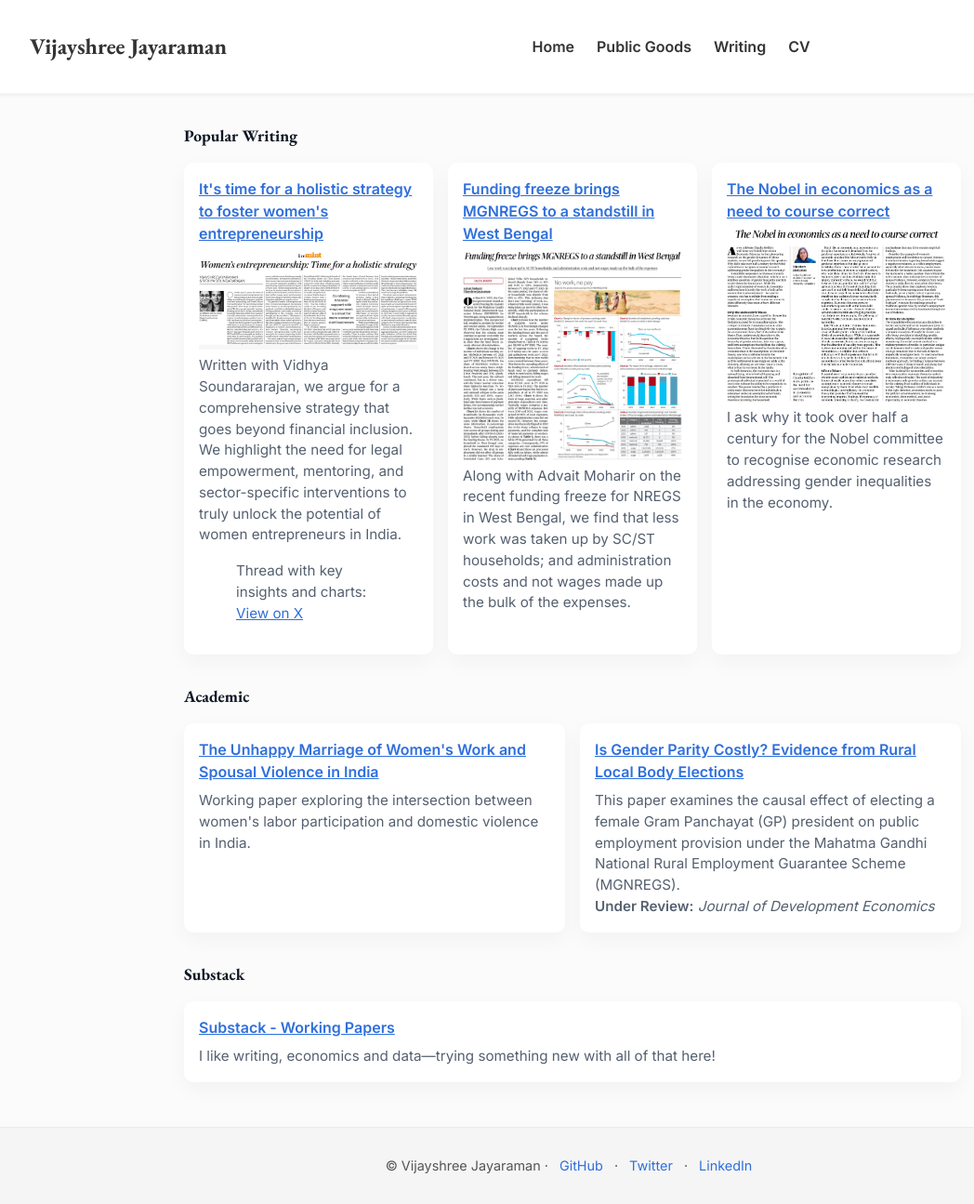
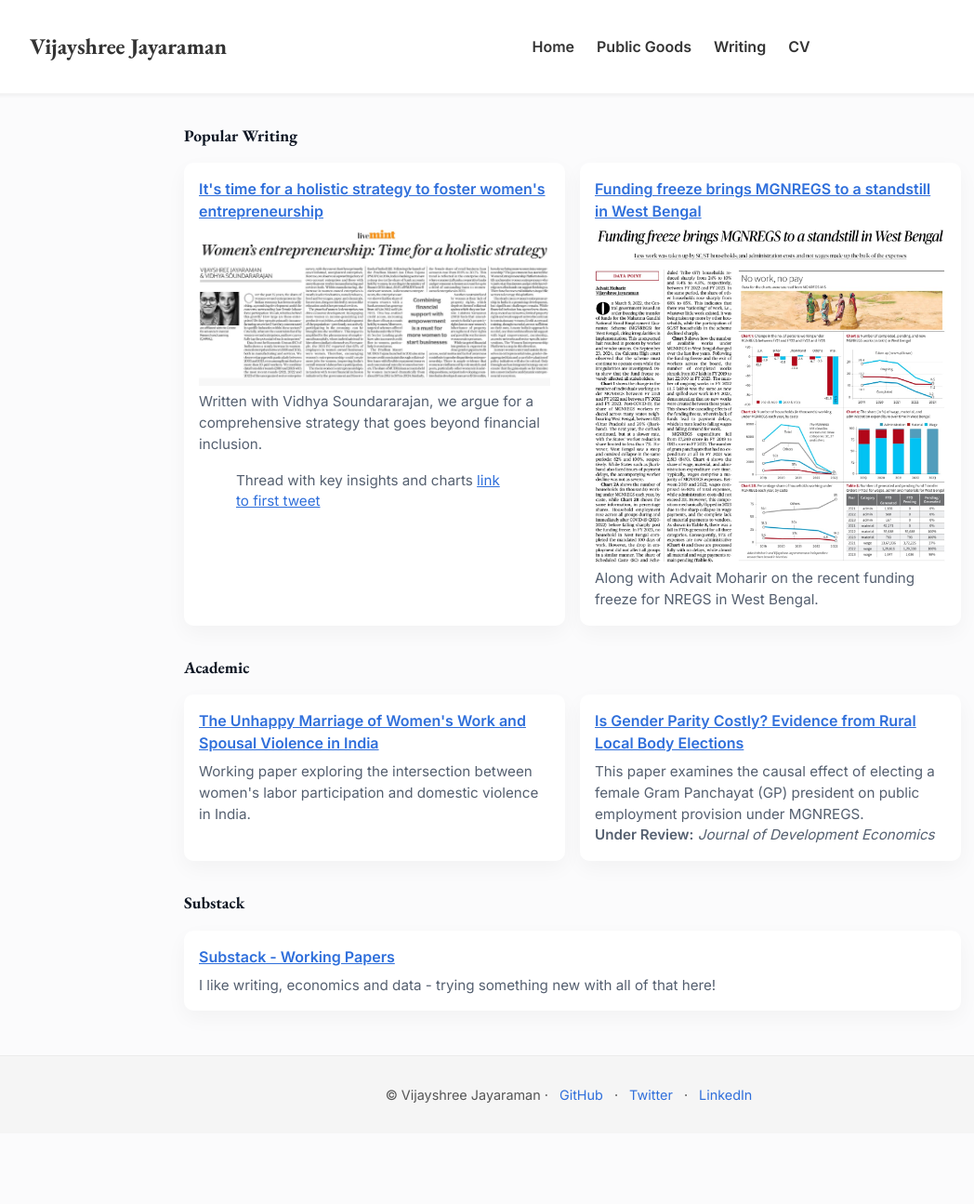
Before and after one commit to vijayshree-jayaraman/vijayshree-jayaraman.github.io, a Jekyll site: the page built from writing.md, in a window 1280 px wide and 1295 px high. Shown: the whole window at 93% size, without its empty margins (24-1072 px from the left). Built offline with Jekyll 4.4.1, drawn with Linux system fonts in a browser that asks for light colours.

Commit message:
Update writing.md

```diff
--- a/writing.md
+++ b/writing.md
@@ -15,13 +15,10 @@ permalink: /writing/
             It's time for a holistic strategy to foster women's entrepreneurship
           </a>
         </h4>
-        <img src="/assets/images/article1.jpeg" alt="Women's Entrepreneurship" style="max-width:100%;">
-        <p>Written with Vidhya Soundararajan, we argue for a comprehensive strategy that goes beyond financial inclusion. We highlight the need for legal empowerment, mentoring, and sector-specific interventions to truly unlock the potential of women entrepreneurs in India.</p>
+        <img src="/assets/images/article1.jpeg" alt="Article 1" style="max-width:100%;">
+        <p>Written with Vidhya Soundararajan, we argue for a comprehensive strategy that goes beyond financial inclusion.</p>
         <blockquote class="twitter-tweet">
-          <p lang="en" dir="ltr">
-            Thread with key insights and charts:
-            <a href="https://x.com/Vijayshreeeee/status/1947974590334152807">View on X</a>
-          </p>
+          <p lang="en" dir="ltr">Thread with key insights and charts <a href="https://x.com/Vijayshreeeee/status/1947974590334152807">link to first tweet</a></p>
         </blockquote>
       </article>
 
@@ -31,18 +28,8 @@ permalink: /writing/
             Funding freeze brings MGNREGS to a standstill in West Bengal
           </a>
         </h4>
-        <img src="/assets/images/article2.jpeg" alt="MGNREGS West Bengal" style="max-width:100%;">
-        <p>Along with Advait Moharir on the recent funding freeze for NREGS in West Bengal, we find that less work was taken up by SC/ST households; and administration costs and not wages made up the bulk of the expenses.</p>
-      </article>
-
-      <article class="card">
-        <h4>
-          <a href="https://www.thehindu.com/opinion/op-ed/the-nobel-in-economics-as-a-need-to-course-correct/article67537202.ece" target="_blank">
-            The Nobel in economics as a need to course correct
-          </a>
-        </h4>
-        <img src="/assets/images/article3.jpeg" alt="Nobel Economics" style="max-width:100%;">
-        <p>I ask why it took over half a century for the Nobel committee to recognise economic research addressing gender inequalities in the economy.</p>
+        <img src="/assets/images/article2.jpeg" alt="Article 2" style="max-width:100%;">
+        <p>Along with Advait Moharir on the recent funding freeze for NREGS in West Bengal.</p>
       </article>
 
     </div>
@@ -67,14 +54,14 @@ permalink: /writing/
             Is Gender Parity Costly? Evidence from Rural Local Body Elections
           </a>
         </h4>
-        <p>This paper examines the causal effect of electing a female Gram Panchayat (GP) president on public employment provision under the Mahatma Gandhi National Rural Employment Guarantee Scheme (MGNREGS).</p>
+        <p>This paper examines the causal effect of electing a female Gram Panchayat (GP) president on public employment provision under MGNREGS.</p>
         <p><strong>Under Review:</strong> <em>Journal of Development Economics</em></p>
       </article>
 
     </div>
   </section>
 
-  <section class="section">
+  <section class="section substack-box">
     <h2>Substack</h2>
     <div class="card-grid">
       <article class="card">
@@ -83,8 +70,8 @@ permalink: /writing/
             Substack - Working Papers
           </a>
         </h4>
-        <p>I like writing, economics and data—trying something new with all of that here!</p>
+        <p>I like writing, economics and data - trying something new with all of that here!</p>
       </article>
     </div>
   </section>
-</div>
+</div>>
```
